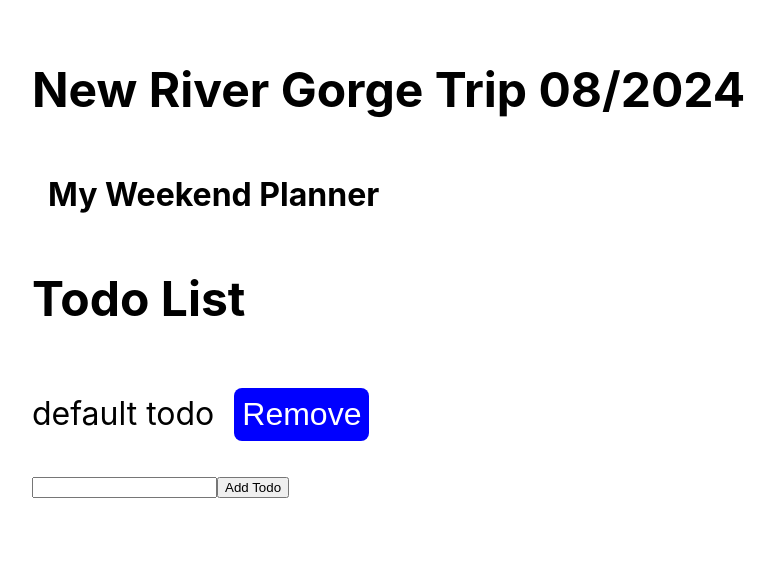
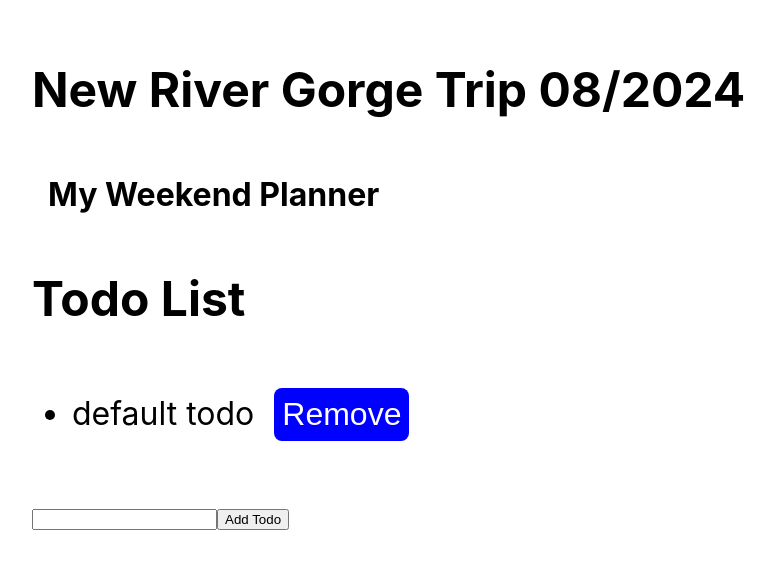
Before and after one commit to aaronfeingold/generic-react, a React (Create React App) app: page / in a window 1280 px wide. Shown: the top 568 px of the page, without its empty margins (228-1002 px from the left). Built offline with nearby package versions, Linux system fonts and the light colour scheme.

Commit message:
use generic types to create a UL wrapper that takes some text and a render method that creates fragments for each li text with a button

```diff
--- a/src/App.tsx
+++ b/src/App.tsx
@@ -43,6 +43,22 @@ const Button: React.FunctionComponent<
   );
 };
 
+function UL<T>({
+  items,
+  render,
+}: {
+  items: T[];
+  render: (item: T) => React.ReactNode;
+}) {
+  return (
+    <ul>
+      {items.map((item, index) => (
+        <li key={index}>{render(item)}</li>
+      ))}
+    </ul>
+  );
+}
+
 function App() {
   const { todos, addTodo, removeTodo } = useTodos([
     { id: 0, text: "default todo", done: false },
@@ -61,12 +77,15 @@ function App() {
       <Heading title="New River Gorge Trip 08/2024" />
       <Box>My Weekend Planner</Box>
       <Heading title="Todo List" />
-      {todos.map((todo) => (
-        <div key={todo.id}>
-          {todo.text}
-          <Button onClick={() => removeTodo(todo.id)}>Remove</Button>
-        </div>
-      ))}
+      <UL
+        items={todos}
+        render={(todo) => (
+          <>
+            {todo.text}
+            <Button onClick={() => removeTodo(todo.id)}>Remove</Button>
+          </>
+        )}
+      />
       <div>
         <input type="text" ref={newTodoRef} />
         <button onClick={() => onAddTodo()}>Add Todo</button>
```
